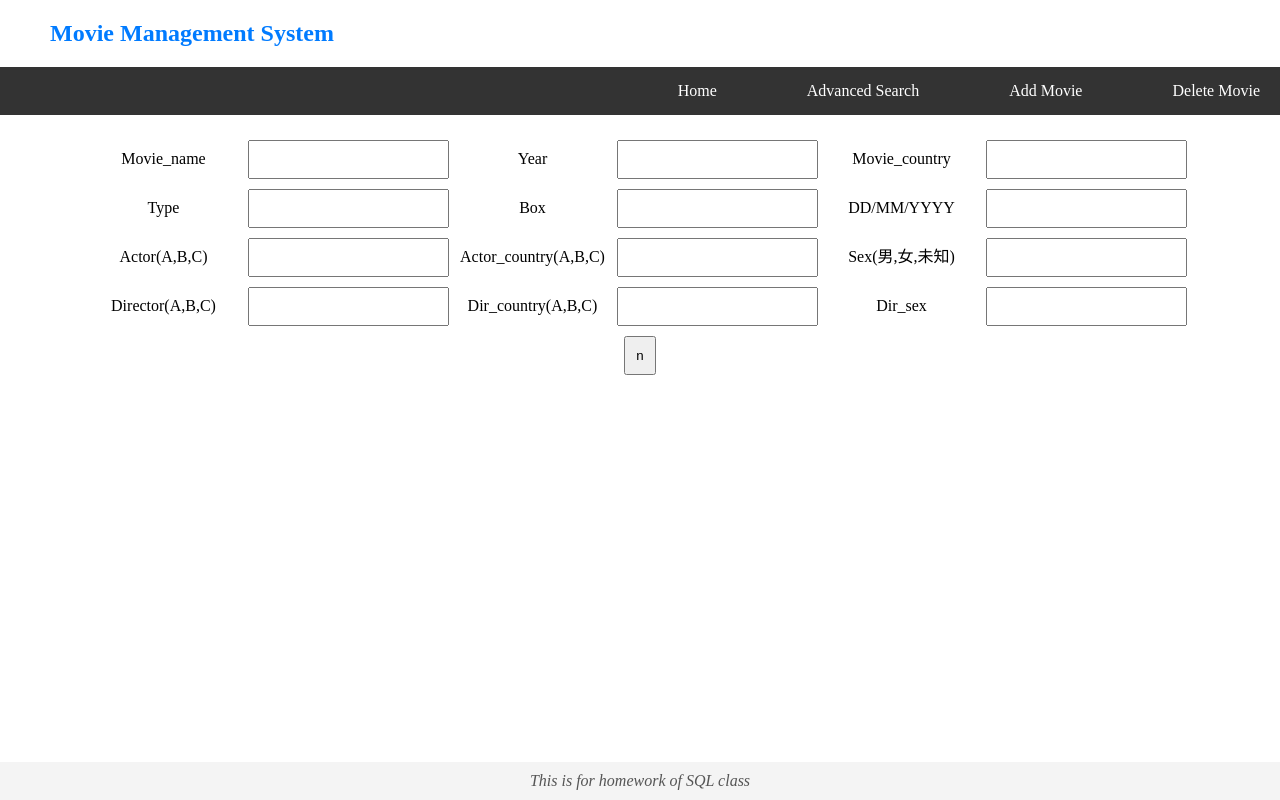
After one commit to PeiaoLuo/Movie_Management_System, a Flask app: template Movie_sys/templates/delete.html in a window 1280 px wide. The commit adds this page. Run offline with Flask 3, Linux system fonts and the light colour scheme; the template is opened without the code that fills it, so the values that code supplies are empty.

Commit message:
Now add, delete, search function is basically ok

```diff
--- a/Movie_sys/static/style.css
+++ b/Movie_sys/static/style.css
@@ -5,9 +5,23 @@ body, h1, h2, p, ul, li {
 }
 
 body {
-    font-family: Arial, sans-serif;
-    background-color: #f4f4f4;
-    color: #333;
+    display: flex;
+    flex-direction: column;
+    /* align-items: center;
+    justify-content: space-between; */
+    min-height: 100vh;
+    margin: 0;
+}
+
+.hidden-form {
+    display: none;
+    position: fixed; /* Change to fixed positioning */
+    right: 0;
+    top: 50%;
+    transform: translateY(-50%);
+    background-color: white;
+    padding: 10px;
+    z-index: 1;
 }
 
 .container {
@@ -34,6 +48,9 @@ h3 {
 }
 
 nav {
+    display: flex;
+    justify-content: flex-end;
+    width: 100%;
     background-color: #333;
 }
 
@@ -105,5 +122,5 @@ footer {
     text-align: center;
     font-style: italic;
     color: #555;
-    margin-top: 20px;
+    margin-top: auto;
 }
--- a/Movie_sys/templates/base.html
+++ b/Movie_sys/templates/base.html
@@ -21,9 +21,27 @@
             <li><a href="{{ url_for('index') }}">Home</a></li>
             <li><a href="{{ url_for('search') }}">Advanced Search</a></li>
             <li><a href="{{ url_for('add') }}">Add Movie</a></li>
+            <li><a href="#" onclick="toggleForm()">Delete Movie</a></li>
         </ul>
     </nav>
+
+    <div class="hidden-form" id="deleteForm">
+        <form method="post" action="{{ url_for('delete') }}">
+            <label for="movie_name">Movie_name</label><br><br>
+            <input type="text" name="movie_name" autocomplete="off">
+            <input class="btn" type="submit" name="submit" value="Submit">
+        </form>
+    </div>
+
+
     {% block content %}{% endblock %}
+
+    <script>
+        function toggleForm() {
+            var form = document.getElementById('deleteForm');
+            form.style.display = (form.style.display === 'none') ? 'block' : 'none';
+        }
+    </script>
 </body>
 <footer>
     This is for homework of SQL class
--- /dev/null
+++ b/Movie_sys/templates/delete.html
@@ -0,0 +1,58 @@
+{% extends 'base.html' %}
+
+{% block content %}
+
+<style>
+    label {
+        display: inline-block;
+        width: 150px; /* Adjust the width as needed */
+    }
+
+    input {
+        margin-bottom: 10px; /* Adjust the spacing between input boxes */
+    }
+</style>
+
+<form method="post">
+    <label for="movie_name">Movie_name</label>
+    <input type="text" name="movie_name" autocomplete="on">
+
+    <label for="year">Year</label>
+    <input type="text" name="year" autocomplete="on">
+
+    <label for="movie_country">Movie_country</label>
+    <input type="text" name="movie_country" autocomplete="on"><br>
+
+    <label for="type">Type</label>
+    <input type="text" name="type" autocomplete="on">
+
+    <label for="box">Box</label>
+    <input type="text" name="box" autocomplete="on">
+
+    <label for="release_date">DD/MM/YYYY</label>
+    <input type="text" name="release_date" autocomplete="on"><br>
+
+    <label for="actor_name">Actor(A,B,C)</label>
+    <input type="text" name="actor_name" autocomplete="on">
+
+    <label for="actor_country">Actor_country(A,B,C)</label>
+    <input type="text" name="actor_country" autocomplete="on">
+
+    <label for="actor_sex">Sex(男,女,未知)</label>
+    <input type="text" name="actor_sex" autocomplete="on"><br>
+
+    <label for="dir_name">Director(A,B,C)</label>
+    <input type="text" name="dir_name" autocomplete="on">
+
+    <label for="dir_country">Dir_country(A,B,C)</label>
+    <input type="text" name="dir_country" autocomplete="on">
+
+    <label for="dir_sex">Dir_sex</label>
+    <input type="text" name="dir_sex" autocomplete="on"><br>
+
+    <input class="btn" type="submit" name="submit" value="n">
+
+</form>
+
+
+{% endblock %}
--- a/Movie_sys/views.py
+++ b/Movie_sys/views.py
@@ -41,7 +41,6 @@ def index():
     result = result_proxy.fetchall()
     columns = result_proxy.keys()
 
-    # Close the connection
     connection.close()
 
     # Convert each RowProxy to a dictionary
@@ -97,7 +96,7 @@ def search():
         filtered_dict.popitem()
         if filtered_dict == {}:
             flash('Please at least input one information.')
-            redirect(url_for('search'))
+            return redirect(url_for('search'))
 
         # Initialize a boolean mask
         mask = pd.Series([True] * len(info), index=info.index)
@@ -122,7 +121,7 @@ def add():
         #---------------------create movie_info row--------------------------
         if Movie_info.query.filter_by(movie_name=form_data['movie_name']).first() is not None:
             flash('Movie existed!')
-            redirect(url_for('add'))
+            return redirect(url_for('add'))
         last_movie = (
             Movie_info.query
             .order_by(cast(Movie_info.movie_id, Integer).desc())
@@ -153,7 +152,7 @@ def add():
         sex_ls = re.split(r',|，', form_data['actor_sex'])
         if not len(actor_ls) == len(country_ls) == len(sex_ls):
             flash('Actor information mismatch, please check actor\'s name, country, sex input.')
-            redirect(url_for('add'))
+            return redirect(url_for('add'))
         #---------------------get actor_info--------------------------
 
         #---------------------get director_info--------------------------
@@ -162,7 +161,7 @@ def add():
         dir_sex_ls = re.split(r',|，', form_data['dir_sex'])
         if not len(dir_ls) == len(dir_country_ls) == len(dir_sex_ls):
             flash('Director information mismatch, please check director\'s name, country, sex input.')
-            redirect(url_for('add'))
+            return redirect(url_for('add'))
         #---------------------get director_info--------------------------
 
         #---------------------create movie_box row--------------------------
@@ -220,9 +219,55 @@ def add():
                                                         relation_type="导演")
             last_relation_id += 1
             db.session.add(movie_actor_relation)
-
+        # commit change
         db.session.commit()
         flash('Movie added.')
         redirect(url_for('add'))
 
     return render_template('add.html')
+
+@app.route('/delete',methods=["POST"])
+def delete():
+    movie_name = request.form['movie_name']
+    movie = Movie_info.query.filter_by(movie_name=movie_name).first()
+    if movie:
+        movie_id = movie.movie_id
+    else:
+        flash('No such movie in the system.')
+        return redirect(url_for('index'))
+
+    movie_box = Movie_box.query.filter_by(movie_id=movie_id).first()
+    #--------------get the rows of relation_info and actor_id to remove---------------------
+    #get the actor_id that need to be removed
+    all_actors = (
+        Movie_actor_relation.query
+        .with_entities(Movie_actor_relation.actor_id)
+        .all()
+    )
+    all_actor_ids = [actor.actor_id for actor in all_actors]
+    unique_actor_ids = [actor_id for actor_id in set(all_actor_ids) if all_actor_ids.count(actor_id) == 1]
+
+    actors_in_movie = (
+        Movie_actor_relation.query
+        .filter_by(movie_id=movie_id)
+        .all()
+    )
+    all_actor_ids_in_movie = set([actor.actor_id for actor in actors_in_movie])
+    actor_ids_to_remove = [id for id in all_actor_ids_in_movie if id in unique_actor_ids]
+    #--------------get the rows of relation_info and actor_id to remove---------------------
+
+    db.session.delete(movie)
+    db.session.delete(movie_box)
+    for relation in actors_in_movie:
+        db.session.delete(relation)
+
+    #--------------delete actor_info rows--------------------
+    if actor_ids_to_remove != []:
+        for actor_id in actor_ids_to_remove:
+            actor = Actor_info.query.filter_by(actor_id=actor_id).first()
+            db.session.delete(actor)
+    #--------------delete actor_info rows--------------------
+
+    db.session.commit()
+    flash('Movie deleted')
+    return redirect(url_for('index'))
```
